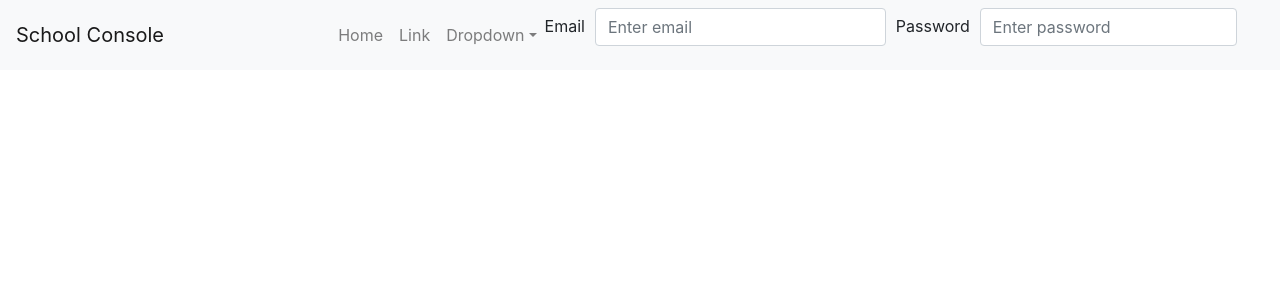
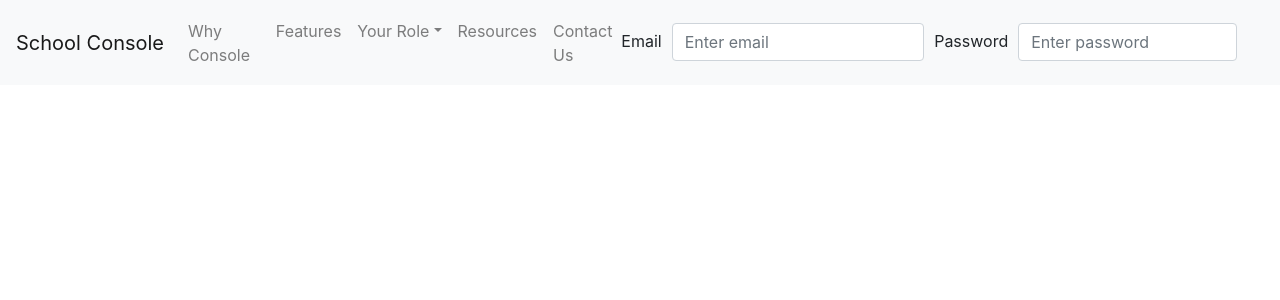
Before and after one commit to rxheem/student-console, a React (Create React App) app: page / in a window 1280 px wide. Shown: the top 300 px of the page. Built offline with nearby package versions, Linux system fonts and the light colour scheme.

Commit message:
Updated formatting with Prettier

```diff
--- a/src/components/homeNavigation/HomeNavigation.js
+++ b/src/components/homeNavigation/HomeNavigation.js
@@ -11,25 +11,31 @@ class HomeNavigation extends Component {
 
   render() {
     return (
-      <Navbar id='Home-Navigation' bg='light' expand='lg'>
-        <Navbar.Brand href='#home'>School Console</Navbar.Brand>
+      <Navbar id='Home-Navigation' bg='light' variant='light' expand='lg'>
+        <Navbar.Brand href='/'>School Console</Navbar.Brand>
         <Navbar.Toggle aria-controls='home-navbar-nav' />
 
-        <Nav className='ml-auto'>
-          <Nav.Link href='#home'>Home</Nav.Link>
-          <Nav.Link href='#link'>Link</Nav.Link>
-          <NavDropdown title='Dropdown' id='basic-nav-dropdown'>
-            <NavDropdown.Item href='#action/3.1'>Action</NavDropdown.Item>
-            <NavDropdown.Item href='#action/3.2'>
-              Another action
+        <Navbar.Collapse id='navbar-nav'>
+          <Nav className='mr-auto'>
+            <Nav.Link href='#home'>Why Console</Nav.Link>
+            <Nav.Link href='#link'>Features</Nav.Link>
+            <NavDropdown title='Your Role' id='basic-nav-dropdown'>
+              <NavDropdown.Item href='#action/3.2'>Principal</NavDropdown.Item>
+              <NavDropdown.Item href='#action/3.1'>
+                Administration
               </NavDropdown.Item>
-            <NavDropdown.Item href='#action/3.3'>Something</NavDropdown.Item>
+              <NavDropdown.Item href='#action/3.2'>Amissions</NavDropdown.Item>
+              <NavDropdown.Item href='#action/3.3'>Teacher</NavDropdown.Item>
+              <NavDropdown.Item href='#action/3.3'>Inventory</NavDropdown.Item>
               <NavDropdown.Divider />
               <NavDropdown.Item href='#action/3.4'>
-              Separated link
+                Other Staff
               </NavDropdown.Item>
             </NavDropdown>
+            <Nav.Link href='#home'>Resources</Nav.Link>
+            <Nav.Link href='#link'>Contact Us</Nav.Link>
           </Nav>
+        </Navbar.Collapse>
 
         {/* Minified sign in */}
         <SignIn isMinified={true} />
--- /dev/null
+++ b/src/components/signIn/SignIn.css
@@ -0,0 +1 @@
+/* SignIn.css */
--- a/src/components/signIn/SignIn.js
+++ b/src/components/signIn/SignIn.js
@@ -7,6 +7,9 @@ import Row from 'react-bootstrap/Row';
 import Container from 'react-bootstrap/Container';
 import Button from 'react-bootstrap/Button';
 import Link from 'react-router-dom/Link';
+
+// Importing Style
+import './SignIn.css';
 
 class SignIn extends Component {
   constructor(props) {
@@ -30,7 +33,7 @@ class SignIn extends Component {
   render() {
     if (this.props.isMinified) {
       return (
-        <div fluid={true} id='SignIn'>
+        <div fluid={true} id='SignIn' style={{ paddingTop: '15px' }}>
           <Form className='ml-auto'>
             <Form.Row>
               {/* Email or username */}
@@ -40,7 +43,10 @@ class SignIn extends Component {
                 style={{ display: 'flex' }}
               >
                 <Form.Label
-                  style={{ paddingRight: '10px', paddingTop: ' 6px' }}
+                  style={{
+                    paddingRight: '10px',
+                    paddingTop: ' 6px'
+                  }}
                 >
                   Email
                 </Form.Label>
```
Lines whose indentation alone changed are shown as unchanged.
